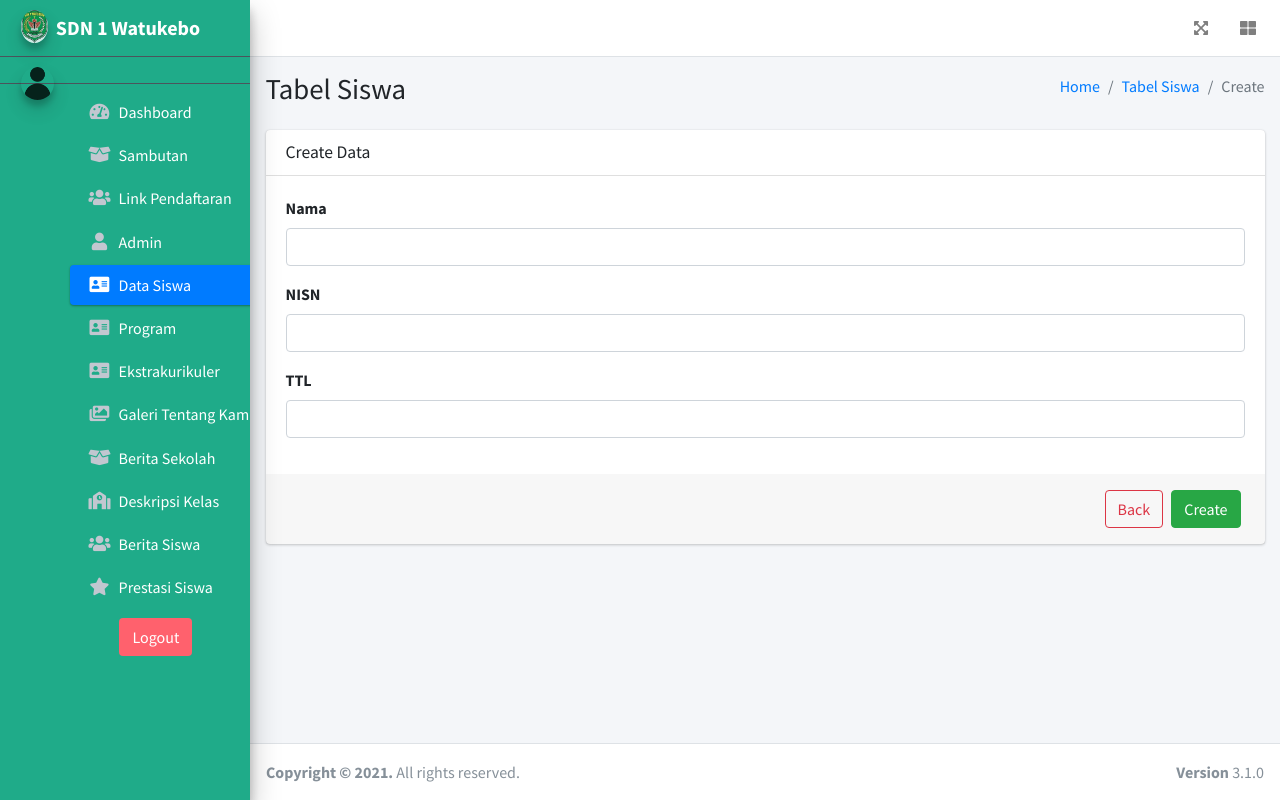
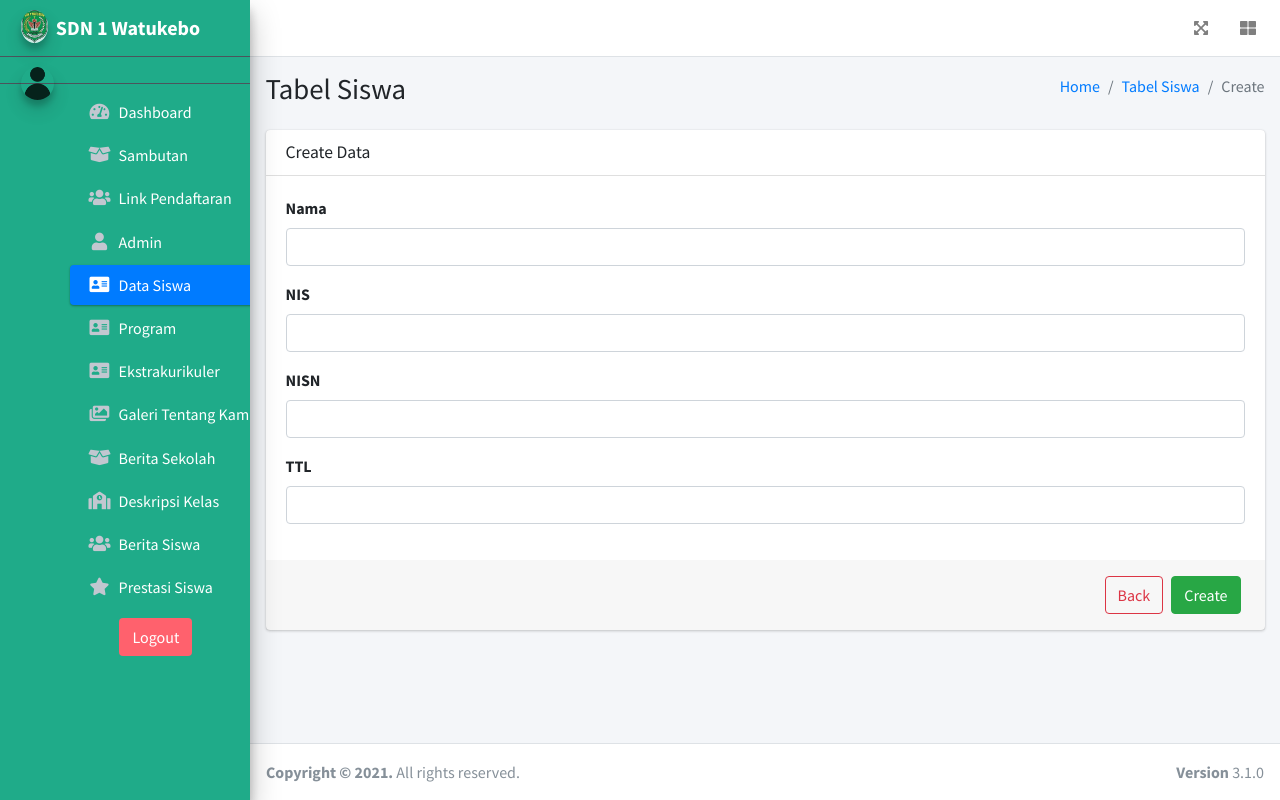
Before and after one commit to BC07/SDN-1-Watukebo, a Laravel app: page /tabelsiswa/create in a window 1280 px wide. Run offline with Laravel 8, Linux system fonts and the light colour scheme; data that the repository does not hold is empty; some libraries are stand-ins or nearby versions.

Commit message:
create nis

```diff
--- a/app/Http/Controllers/TabelsiswaController.php
+++ b/app/Http/Controllers/TabelsiswaController.php
@@ -39,6 +39,7 @@ class TabelsiswaController extends Controller
     {
         $tabelsiswa = new Tabelsiswa;
         $tabelsiswa->name = $request->input('name');
+        $tabelsiswa->nis = $request->input('nis');
         $tabelsiswa->nisn = $request->input('nisn');
         $tabelsiswa->ttl = $request->input('ttl');
         $tabelsiswa->save();
@@ -79,6 +80,7 @@ class TabelsiswaController extends Controller
     {
         $tabelsiswa = Tabelsiswa::find($id);
         $tabelsiswa->name = $request->input('name');
+        $tabelsiswa->nis = $request->input('nis');
         $tabelsiswa->nisn = $request->input('nisn');
         $tabelsiswa->ttl = $request->input('ttl');
         $tabelsiswa->update();
--- a/resources/views/datasiswa.blade.php
+++ b/resources/views/datasiswa.blade.php
@@ -35,6 +35,7 @@
             <thead>
                 <tr>
                     <th>Name</th>
+                    <th>NIS</th>
                     <th>NISN</th>
                     <th>TTL</th>
                 </tr>
@@ -43,6 +44,7 @@
             <tbody>
                 <tr>
                     <td>{{ $_datasiswa->name }}</td>
+                    <td>{{ $_datasiswa->nis }}</td>
                     <td>{{ $_datasiswa->nisn }}</td>
                     <td>{{ $_datasiswa->ttl }}</td>
                 </tr>
--- a/resources/views/tabelsiswa/create.blade.php
+++ b/resources/views/tabelsiswa/create.blade.php
@@ -42,6 +42,13 @@
                             </div>
                             <div class="col-12">
                                 <div class="form-group">
+                                    <label for="nisn">NIS</label>
+                                    <input type="text" name="nis" class="form-control @error('nis') is-invalid @enderror" placeholder="">
+                                    <small class="text-danger">@error('nis') {{$message}} @enderror</small>
+                                </div>
+                            </div>
+                            <div class="col-12">
+                                <div class="form-group">
                                     <label for="nisn">NISN</label>
                                     <input type="text" name="nisn" class="form-control @error('nisn') is-invalid @enderror" placeholder="">
                                     <small class="text-danger">@error('nisn') {{$message}} @enderror</small>
--- a/resources/views/tabelsiswa/index.blade.php
+++ b/resources/views/tabelsiswa/index.blade.php
@@ -39,6 +39,7 @@
                             <tr>
                                 <th>No</th>
                                 <th>Nama</th>
+                                <th>NIS</th>
                                 <th>NISN</th>
                                 <th>TTL</th>
                                 <th>Created At</th>
@@ -50,6 +51,7 @@
                                 <tr>
                                     <td>{{ $loop->iteration }}</td>
                                     <td>{{ $_tabelsiswa->name }}</td>
+                                    <td>{{ $_tabelsiswa->nis }}</td>
                                     <td>{{ $_tabelsiswa->nisn }}</td>
                                     <td>{{ $_tabelsiswa->ttl }}</td>
                                     <td>{{ $_tabelsiswa->created_at }}</td>
@@ -69,6 +71,7 @@
                             <tr>
                                 <th>#</th>
                                 <th>Nama</th>
+                                <th>NIS</th>
                                 <th>NISN</th>
                                 <th>TTL</th>
                                 <th>Created At</th>
```
Also changed, not shown: resources/views/tabelsiswa/edit.blade.php (+7 -0 lines), database/migrations/2021_08_11_014845_create_tabelsiswas_table.php, database/migrations/2021_08_12_161039_create_programs_table.php.
